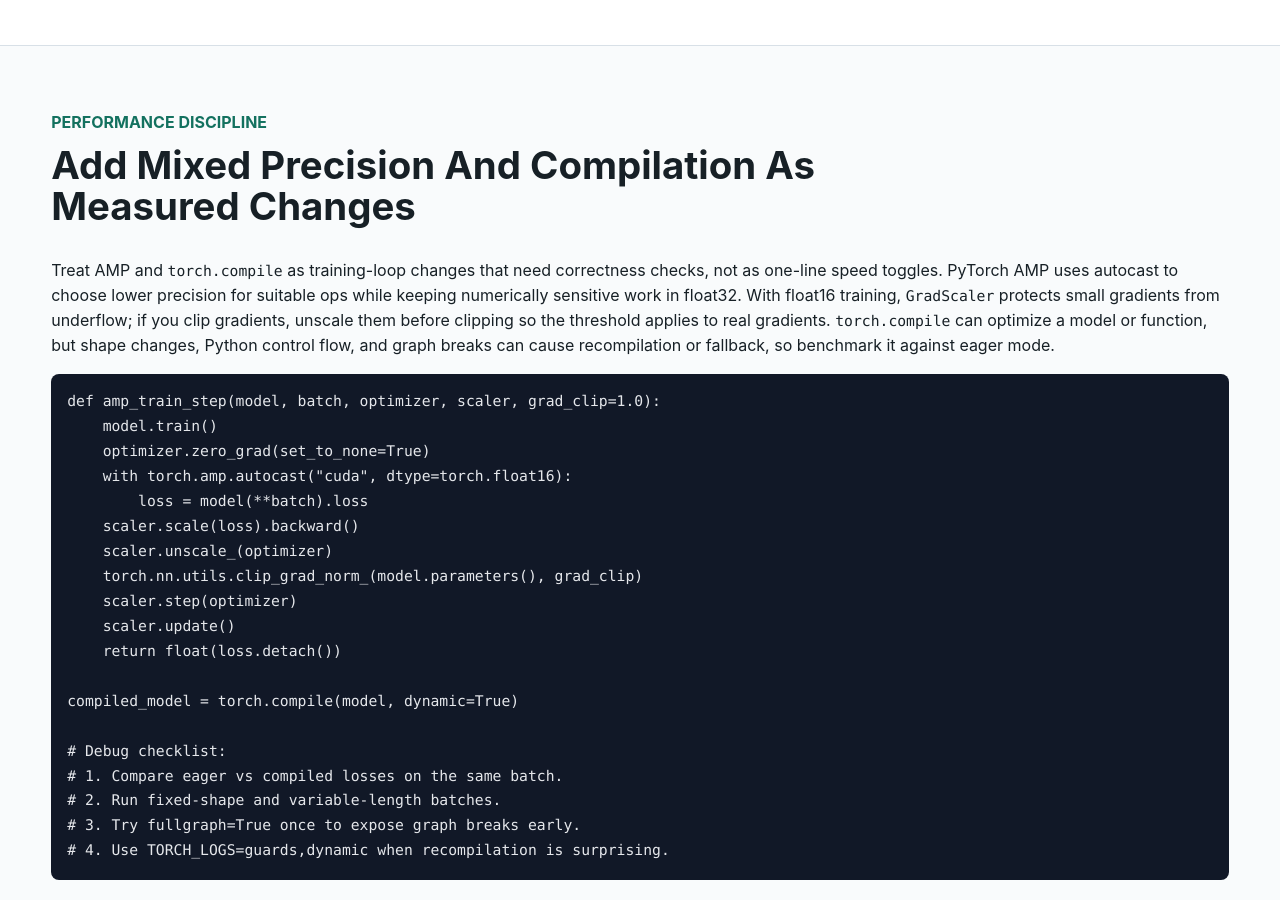
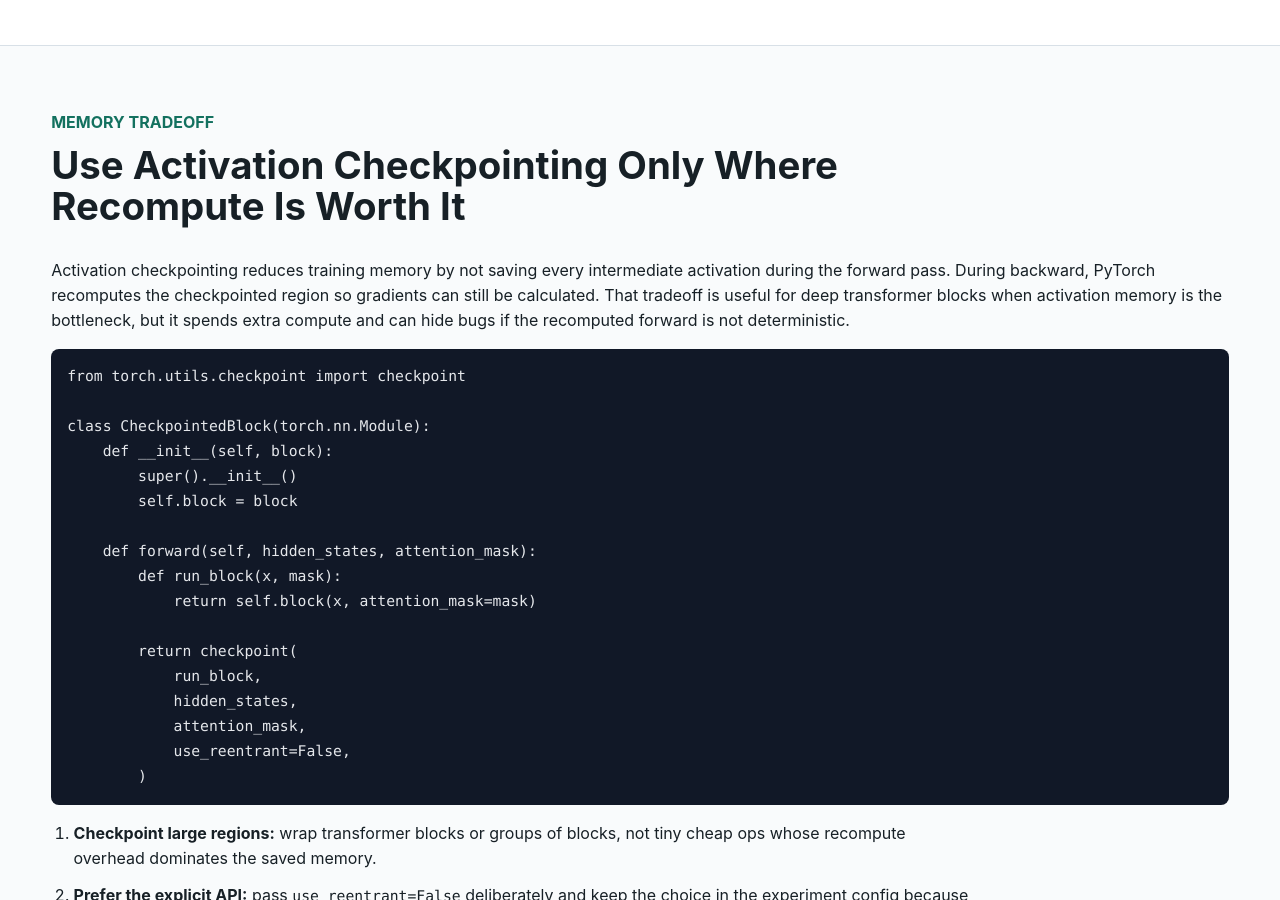
Before and after one commit to kennethli319/kennethli319.github.io, a Jekyll site: the page llm-ml-course/lessons/pytorch-foundations.html, which Jekyll copies as it is, in a window 1280 px wide and 900 px high, scrolled down 3111 px. Built offline with Jekyll 4.4.1, drawn with Linux system fonts in a browser that asks for light colours; some of the changed text lies outside the part shown.

Commit message:
Sync activation checkpointing drill

```diff
--- a/llm-ml-course/lessons/pytorch-foundations.html
+++ b/llm-ml-course/lessons/pytorch-foundations.html
@@ -13,6 +13,7 @@
       <a href="#softmax">Softmax</a>
       <a href="#norm">Norms</a>
       <a href="#training">Training</a>
+      <a href="#checkpointing">Checkpointing</a>
       <a href="#amp-compile">AMP + Compile</a>
       <a href="#eval-mode">Eval Mode</a>
     </nav>
@@ -125,6 +126,52 @@ def rms_norm(x, weight, eps=1e-6):
       </details>
     </section>
 
+    <section id="checkpointing" class="band">
+      <div class="section-head">
+        <p class="eyebrow">Memory Tradeoff</p>
+        <h2>Use Activation Checkpointing Only Where Recompute Is Worth It</h2>
+      </div>
+      <p>
+        Activation checkpointing reduces training memory by not saving every
+        intermediate activation during the forward pass. During backward,
+        PyTorch recomputes the checkpointed region so gradients can still be
+        calculated. That tradeoff is useful for deep transformer blocks when
+        activation memory is the bottleneck, but it spends extra compute and can
+        hide bugs if the recomputed forward is not deterministic.
+      </p>
+      <pre><code class="language-python">from torch.utils.checkpoint import checkpoint
+
+class CheckpointedBlock(torch.nn.Module):
+    def __init__(self, block):
+        super().__init__()
+        self.block = block
+
+    def forward(self, hidden_states, attention_mask):
+        def run_block(x, mask):
+            return self.block(x, attention_mask=mask)
+
+        return checkpoint(
+            run_block,
+            hidden_states,
+            attention_mask,
+            use_reentrant=False,
+        )</code></pre>
+      <ol class="steps">
+        <li><strong>Checkpoint large regions:</strong> wrap transformer blocks or groups of blocks, not tiny cheap ops whose recompute overhead dominates the saved memory.</li>
+        <li><strong>Prefer the explicit API:</strong> pass <code>use_reentrant=False</code> deliberately and keep the choice in the experiment config because PyTorch documents behavioral differences between variants.</li>
+        <li><strong>Preserve determinism:</strong> dropout, random sampling, and global state changes inside the checkpointed region can make recomputation disagree with the original forward.</li>
+        <li><strong>Measure both sides:</strong> report peak memory, tokens per second, and loss parity against the non-checkpointed run before treating the change as a win.</li>
+      </ol>
+      <details class="qa">
+        <summary>Question: Why can checkpointing fix OOM but slow training?</summary>
+        <p>It saves activation memory during forward, but backward must rerun the checkpointed forward computation. The right checkpoint boundary is therefore a memory-compute tradeoff, not a pure optimization.</p>
+      </details>
+      <p class="source-note">
+        Sources: <a href="https://docs.pytorch.org/docs/stable/checkpoint.html">PyTorch activation checkpointing reference</a>,
+        <a href="https://pytorch.org/blog/activation-checkpointing-techniques/">PyTorch activation checkpointing techniques</a>.
+      </p>
+    </section>
+
     <section id="amp-compile" class="band">
       <div class="section-head">
         <p class="eyebrow">Performance Discipline</p>
```
